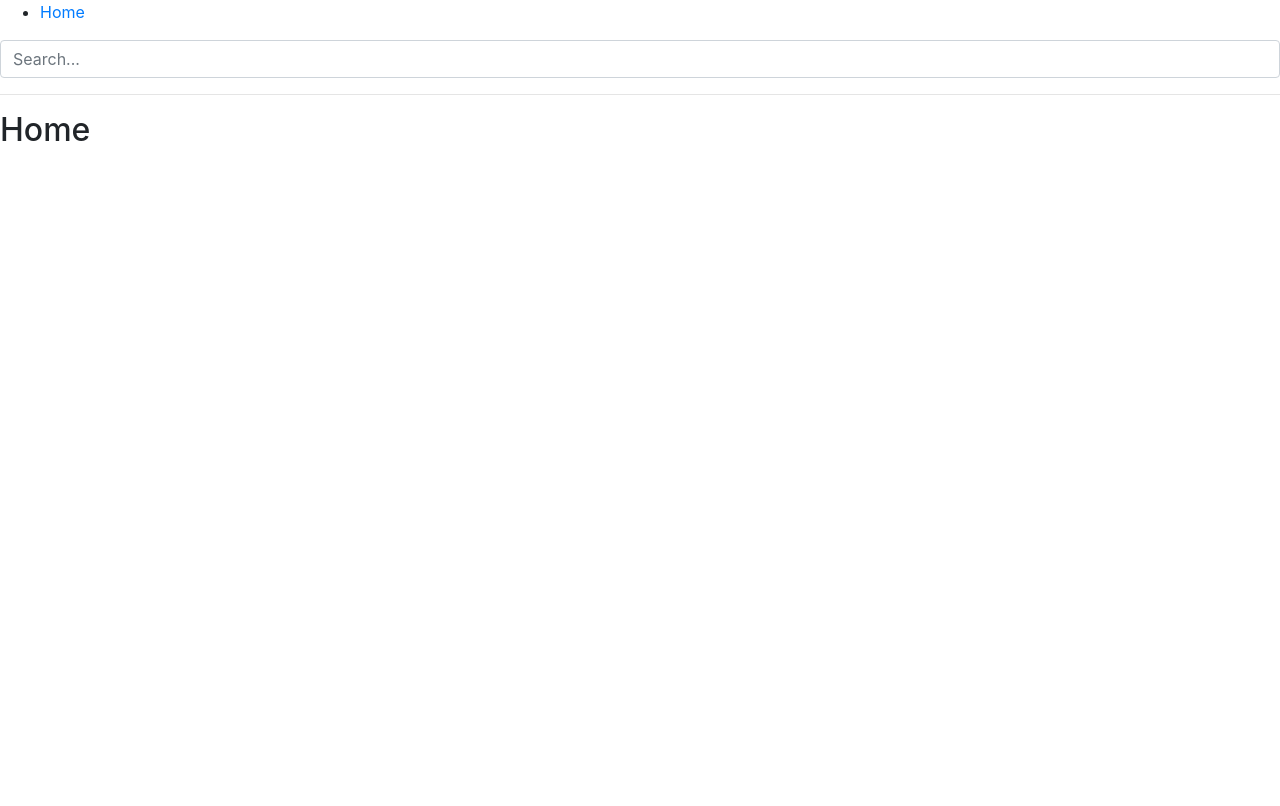
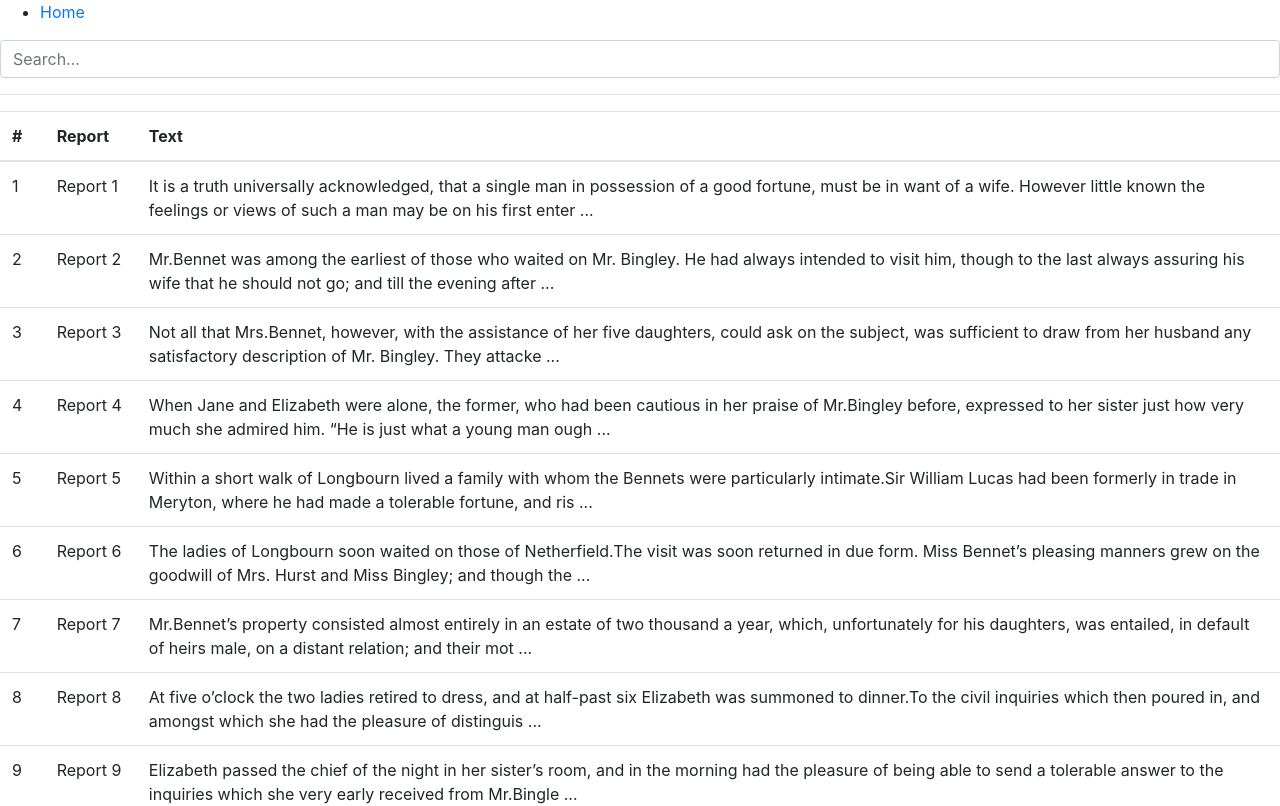
Before and after one commit to 2J/medreport-demo, a React (Create React App) app: page / in a window 1280 px wide. Shown: the top 806 px of the page. Built offline with nearby package versions, Linux system fonts and the light colour scheme.

Commit message:
Search functionality working

```diff
--- a/src/App.tsx
+++ b/src/App.tsx
@@ -1,4 +1,4 @@
-import React from "react";
+import React, { Component } from "react";
 import "./App.scss";
 import {
   BrowserRouter as Router,
@@ -8,9 +8,28 @@ import {
   useParams,
 } from "react-router-dom";
 import Report from "./Report";
+import Reports from "./Reports";
 import SearchBar from "./SearchBar";
 
-function App() {
+interface AppProps {}
+
+interface AppState {
+  searchText: string;
+}
+
+export default class App extends Component<AppProps, AppState> {
+  constructor(props: any) {
+    super(props);
+    this.state = { searchText: "" };
+  }
+
+  searchUpdated(searchText: string) {
+    this.setState({ searchText: searchText });
+  }
+
+  render() {
+    let searchText = this.state.searchText;
+
     return (
       <Router>
         <div>
@@ -20,30 +39,18 @@ function App() {
             </li>
           </ul>
 
-        <SearchBar />
+          <SearchBar searchUpdated={this.searchUpdated.bind(this)} />
 
           <hr />
 
           <Switch>
             <Route exact path="/">
-            <Home />
+              <Reports searchText={searchText} />
             </Route>
-          <Route path="/report/:id" children={<Report />} />
+            <Route path="/report/:id" component={Report} />
           </Switch>
         </div>
       </Router>
     );
   }
-
-// You can think of these components as "pages"
-// in your app.
-
-function Home() {
-  return (
-    <div>
-      <h2>Home</h2>
-    </div>
-  );
 }
-
-export default App;
--- a/src/Report.tsx
+++ b/src/Report.tsx
@@ -1,19 +1,60 @@
-import React from "react";
-import { BrowserRouter as Router, useParams } from "react-router-dom";
-import { searchReportsByText, searchReportsById } from "./search";
+import React, { Component } from "react";
+import { useParams } from "react-router-dom";
+import { searchReportsById } from "./search";
+import _ from "lodash";
 
 function Report() {
   let { id } = useParams();
 
-  let res = searchReportsById(id).then((report) => {
-    console.log(report);
-  });
+  return <ReportComponent id={id} />;
+}
 
-  return (
-    <div>
-      <h2>Report {id}</h2>
-    </div>
-  );
+interface ReportProps {
+  id: string;
+}
+
+interface ReportState {
+  report: any;
+  reportExists: boolean;
+}
+
+class ReportComponent extends Component<ReportProps, ReportState> {
+  constructor(props: any) {
+    super(props);
+    this.state = { report: undefined, reportExists: true };
+  }
+
+  componentDidMount() {
+    let { id } = this.props;
+
+    let parsed_id = _.parseInt(id);
+    if (_.isNumber(parsed_id)) {
+      searchReportsById(parsed_id).then((report) => {
+        this.setState({ report: report, reportExists: !!report });
+      });
+    } else {
+      this.setState({ reportExists: false });
+    }
+  }
+
+  render() {
+    let { report, reportExists } = this.state;
+
+    if (!reportExists) {
+      return <div>404 - Report Not Found</div>;
+    }
+
+    if (!report) {
+      return <div>Loading...</div>;
+    }
+
+    return (
+      <div>
+        <h2>{report.name}</h2>
+        <p>{report.text}</p>
+      </div>
+    );
+  }
 }
 
 export default Report;
--- /dev/null
+++ b/src/Reports.tsx
@@ -0,0 +1,102 @@
+import React, { Component } from "react";
+import { useParams } from "react-router-dom";
+import { searchReportsById, searchReportsByText } from "./search";
+import _ from "lodash";
+
+interface ReportsProps {
+  searchText: string;
+}
+
+interface ReportsState {
+  reports: any;
+  lastSearchText: any;
+}
+
+class Reports extends Component<ReportsProps, ReportsState> {
+  constructor(props: any) {
+    super(props);
+    this.state = { lastSearchText: undefined, reports: [] };
+  }
+
+  componentDidMount() {
+    this.updateResults();
+  }
+
+  componentDidUpdate() {
+    this.updateResults();
+  }
+
+  updateResults() {
+    let { searchText } = this.props;
+    let { lastSearchText } = this.state;
+    if (lastSearchText === searchText) {
+      return;
+    }
+    this.setState({ lastSearchText: searchText });
+
+    _.debounce(() => {
+      searchReportsByText(searchText).then((reports) => {
+        this.setState({ reports: reports });
+      });
+    }, 300)();
+  }
+
+  renderText(text: string) {
+    let textLimit = 200;
+    let firstSentence = text.split(".", 1)[0];
+    // Add period if exist
+    if (text[firstSentence.length] === ".") {
+      firstSentence += ".";
+    }
+    // Limit text length
+    firstSentence = firstSentence.substr(0, textLimit);
+    let textRest = text.substr(
+      firstSentence.length + 1,
+      textLimit - firstSentence.length
+    );
+
+    if (firstSentence.length + textRest.length >= textLimit) {
+      textRest += " ...";
+    }
+
+    return (
+      <span>
+        <span className="textFirst">{firstSentence}</span>
+        <span className="textRest">{textRest}</span>
+      </span>
+    );
+  }
+
+  render() {
+    let { reports } = this.state;
+
+    if (!_.isArray(reports)) {
+      return <div>Loading...</div>;
+    }
+
+    return (
+      <table className="table">
+        <thead>
+          <tr>
+            <th>#</th>
+            <th>Report</th>
+            <th>Text</th>
+          </tr>
+        </thead>
+        <tbody>
+          {reports.map((report, i) => {
+            return (
+              <tr key={report.id}>
+                <td>{report.id}</td>
+                <td>{report.name}</td>
+                <td>{this.renderText(report.text)}</td>
+              </tr>
+            );
+          })}
+        </tbody>
+      </table>
+    );
+  }
+}
+
+export default Reports;
--- a/src/SearchBar.tsx
+++ b/src/SearchBar.tsx
@@ -1,7 +1,20 @@
-import React from "react";
+import React, { Component } from "react";
 
-function SearchBar() {
+interface SearchBarProps {
+  searchUpdated: any;
+}
 
+interface SearchBarState {}
+
+export default class SearchBar extends Component<
+  SearchBarProps,
+  SearchBarState
+> {
+  inputChanged = (searchText: string) => {
+    this.props.searchUpdated(searchText);
+  };
+
+  render() {
     return (
       <div>
         <input
@@ -10,9 +23,9 @@ function SearchBar() {
           id="searchbar"
           aria-describedby="searchBar"
           placeholder="Search..."
+          onChange={(e) => this.inputChanged(e.target.value)}
         ></input>
       </div>
     );
   }
-
-export default SearchBar;
+}
--- a/src/search.ts
+++ b/src/search.ts
@@ -12,26 +12,25 @@ export async function openReports() {
 }
 
 export async function searchReportsByText(text: string) {
-  let search_text = _.trim(text);
+  let search_text = _.lowerCase(_.trim(text));
 
   let reports = await openReports();
 
   let filtered_reports = _.filter(
     reports,
     (report) =>
-      _.includes(report.id, search_text) ||
-      _.includes(report.name, search_text) ||
-      _.includes(report.text, search_text)
+      _.includes(_.lowerCase(report.id), search_text) ||
+      _.includes(_.lowerCase(report.name), search_text) ||
+      _.includes(_.lowerCase(report.text).replace(/\n/, ""), search_text)
   );
 
   return filtered_reports;
 }
 
-export async function searchReportsById(id: string) {
-  let id_num = _.parseInt(id);
+export async function searchReportsById(id: number) {
   let reports = await openReports();
 
-  let filtered_reports = _.find(reports, { id: id_num });
+  let filtered_reports = _.find(reports, { id: id });
 
   return filtered_reports;
 }
```
Lines whose indentation alone changed are shown as unchanged.
